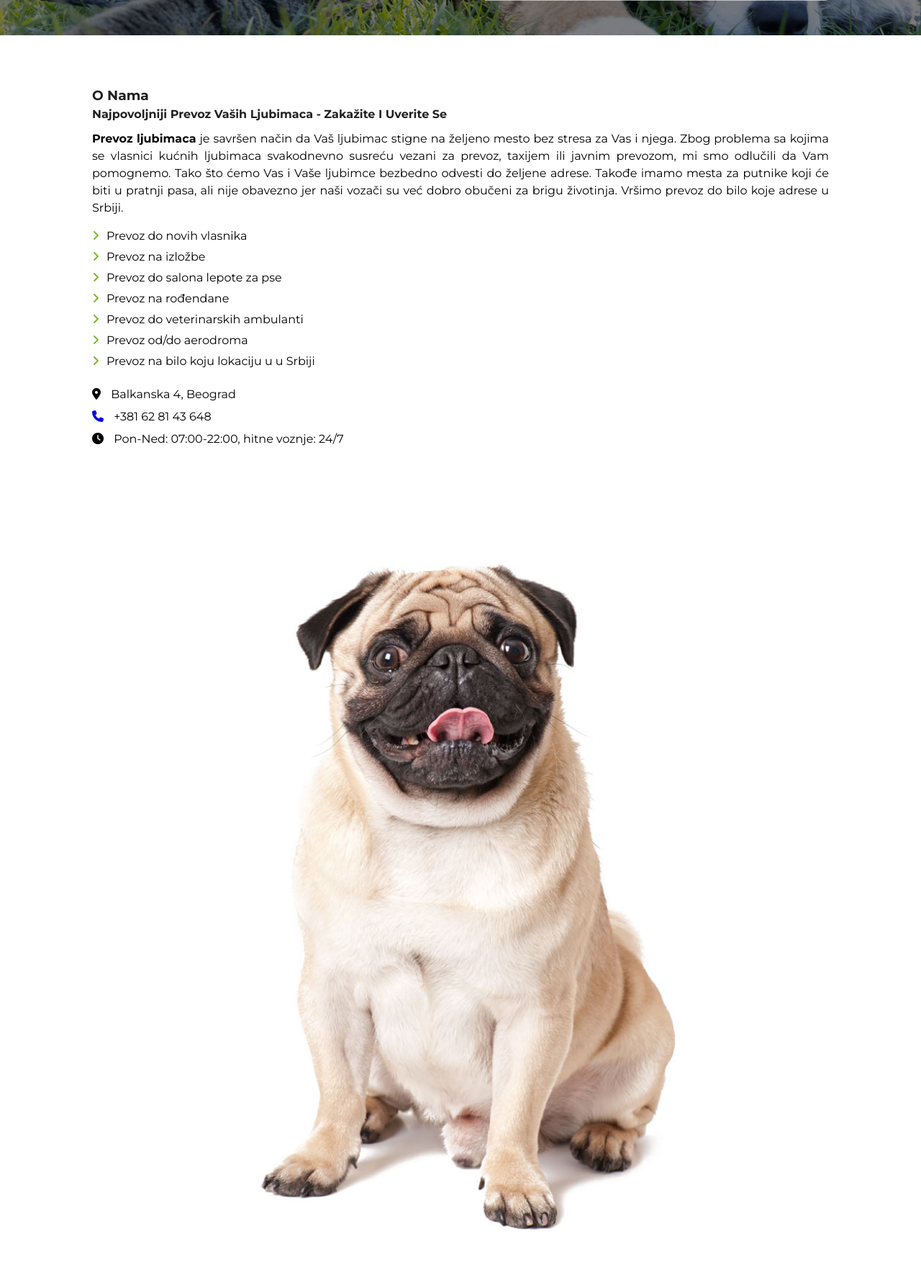
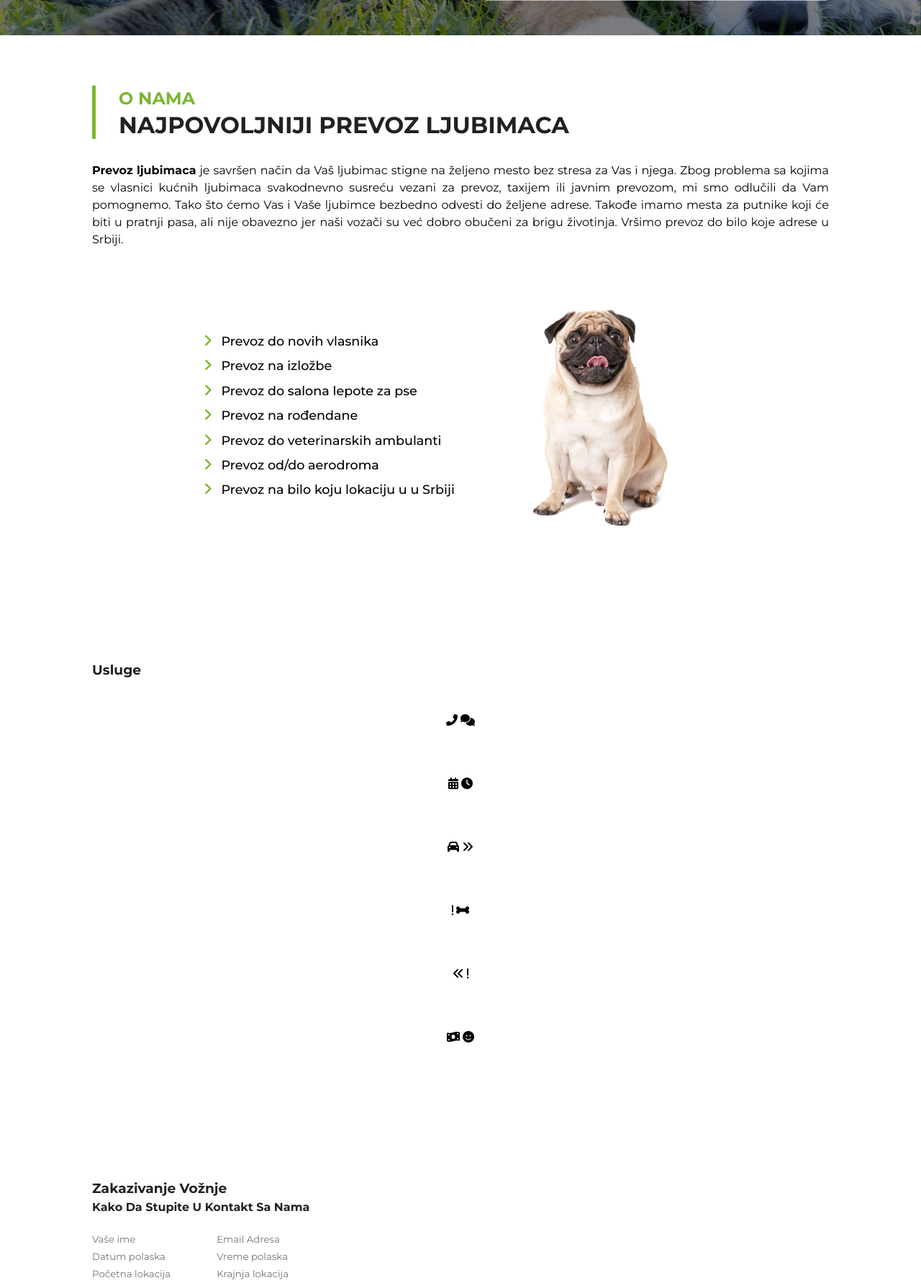
Before and after one commit to F-zivanovic/PetTaxi, a PHP site: page / in a window 1280 px wide. Shown: the part 691-2473 px from the top of the page at 72% size. Run offline with PHP 8.4, Linux system fonts and the light colour scheme.

Commit message:
Update ABOUT section

```diff
--- a/assets/css/style.css
+++ b/assets/css/style.css
@@ -393,6 +393,33 @@
   }
 }
 
+.section__header {
+  border-left: 5px solid #7ab730;
+  margin-bottom: 2rem;
+  padding-left: 2rem;
+}
+.section__header .section__title {
+  color: #7ab730;
+  text-transform: uppercase;
+  font-size: 1.5rem;
+}
+@media (max-width: 576px) {
+  .section__header .section__title {
+    font-size: 1rem;
+  }
+}
+.section__header .section__desc {
+  font-weight: 700;
+  line-height: 1.2;
+  text-transform: uppercase;
+  font-size: 2rem;
+}
+@media (max-width: 576px) {
+  .section__header .section__desc {
+    font-size: 1.3rem;
+  }
+}
+
 .topnav {
   padding: 0;
   border-bottom: 3px solid #F3F3F3;
@@ -700,7 +727,6 @@
 }
 @media (max-width: 576px) {
   .header__wrapper .header__item:nth-child(2) .header__form .form__group input {
-    padding: 0.5rem;
     font-size: 0.8rem;
   }
 }
@@ -719,6 +745,34 @@
   cursor: pointer;
 }
 
+.about__descripiton {
+  text-align: justify;
+  margin-bottom: 2rem;
+}
+.about__wrapper {
+  display: flex;
+  justify-content: center;
+  align-items: center;
+  flex-direction: row;
+  flex-wrap: wrap;
+  gap: 2rem;
+}
+.about__wrapper .about__list__item {
+  font-weight: 500;
+  font-size: 1.1rem;
+}
+.about__wrapper .about__list__item:not(:last-child) {
+  margin-bottom: 0.5rem;
+}
+.about__wrapper .about__list__item i {
+  color: #7ab730;
+  margin-right: 0.5rem;
+  font-size: 1.2rem;
+}
+.about__wrapper .about__img img {
+  height: 400px;
+}
+
 /*-----------------------------------------
 PARTIALS
 ------------------------------------------*/
--- a/assets/scss/partials/_about.scss
+++ b/assets/scss/partials/_about.scss
@@ -2,59 +2,36 @@
 
 .about {
 
-    &-content {
-        @include flex(center, space-around, row, wrap);
+    &__descripiton {
+        text-align: justify;
+        margin-bottom: 2rem;
+    }
 
-        article {
+    &__wrapper {
+        @include flex(center, center, row, wrap, 2rem);
 
-            ul {
-                li {
+        .about__list {
+
+            &__item {
+                font-weight: 500;
+                font-size: 1.1rem;
+
+                &:not(:last-child) {
+                    margin-bottom: 0.5rem;
+                }
+
+                i {
+                    color: $primaryColor;
+                    margin-right: 0.5rem;
                     font-size: 1.2rem;
-
-                    @include breakpoint(sm) {
-                        font-size: 0.8rem;
-                    }
                 }
             }
+        }
 
-
-            &:first-child {
-                @include flex(center, center, column);
-
-                @include breakpoint(lg) {
-                    margin-top: 25px;
-                }
-            }
-
-
-            .about-icons {
-
-                i {
-                    @include icons;
-                }
-
-                span {
-                    font-size: 1rem;
-
-                    @include breakpoint(sm) {
-                        font-size: 0.8rem;
-                    }
-                }
-            }
-
+        .about__img {
 
             img {
-                height: 600px;
-                object-fit: cover;
-                resize: both;
-
-                @include breakpoint(sm) {
-                    height: 400px;
-                }
-
-                @include breakpoint(xs) {
-                    height: 350px;
-                }
+                height: 400px;
             }
         }
     }
--- a/assets/scss/partials/_global.scss
+++ b/assets/scss/partials/_global.scss
@@ -57,3 +57,30 @@
         margin: 0px auto;
     }
 }
+
+.section__header {
+    border-left: 5px solid $primaryColor;
+    margin-bottom: 2rem;
+    padding-left: 2rem;
+
+    .section__title {
+        color: $primaryColor;
+        text-transform: uppercase;
+        font-size: 1.5rem;
+
+        @include breakpoint(sm) {
+            font-size: 1rem;
+        }
+    }
+
+    .section__desc {
+        font-weight: 700;
+        line-height: 1.2;
+        text-transform: uppercase;
+        font-size: 2rem;
+
+        @include breakpoint(sm) {
+            font-size: 1.3rem;
+        }
+    }
+}
--- a/assets/scss/partials/_header.scss
+++ b/assets/scss/partials/_header.scss
@@ -92,7 +92,7 @@
                             color: black;
 
                             @include breakpoint(sm) {
-                                padding: 0.5rem;
+                                // padding: 0.5rem;
                                 font-size: 0.8rem;
                             }
                         }
--- a/assets/scss/style.scss
+++ b/assets/scss/style.scss
@@ -5,6 +5,6 @@
 @use 'partials/topnav';
 @use 'partials/nav';
 @use 'partials/header';
-// @use 'partials/about';
+@use 'partials/about';
 // @use 'partials/services';
 // @use 'partials/subscription';
--- a/index.html
+++ b/index.html
@@ -133,48 +133,59 @@
 
     <!-- About section -->
     <section class="about container" id="about">
-        <h3 class="section-tittle" data-aos="fade-up">O nama</h3>
-        <h4 class="section-subtittle" data-aos="fade-up">Najpovoljniji prevoz Vaših ljubimaca - Zakažite i uverite se
-        </h4>
-        <p class="mt-2 text-justify" data-aos="fade-up"><strong>Prevoz ljubimaca</strong> je savršen način da Vaš
-            ljubimac stigne na
-            željeno mesto bez
-            stresa za Vas i njega. Zbog problema sa kojima se vlasnici kućnih ljubimaca svakodnevno susreću vezani za
-            prevoz, taxijem ili javnim prevozom, mi smo odlučili da Vam pomognemo. Tako što ćemo Vas i Vaše ljubimce
-            bezbedno odvesti do željene adrese. Takođe imamo mesta za putnike koji će biti u pratnji pasa, ali nije
-            obavezno jer naši vozači su već dobro obučeni za brigu životinja. Vršimo prevoz do bilo koje adrese u
-            Srbiji.
+
+        <header class="section__header">
+            <h5 class="section__title">o nama</h5>
+            <h3 class="section__desc">Najpovoljniji prevoz ljubimaca</h3>
+        </header>
+
+        <p class="about__descripiton">
+            <strong>Prevoz ljubimaca</strong> je savršen način da Vaš ljubimac stigne na željeno mesto bez stresa za Vas
+            i njega. Zbog
+            problema sa
+            kojima se vlasnici kućnih ljubimaca svakodnevno susreću vezani za prevoz, taxijem ili javnim prevozom, mi
+            smo odlučili
+            da Vam pomognemo. Tako što ćemo Vas i Vaše ljubimce bezbedno odvesti do željene adrese. Takođe imamo mesta
+            za putnike
+            koji će biti u pratnji pasa, ali nije obavezno jer naši vozači su već dobro obučeni za brigu životinja.
+            Vršimo prevoz do
+            bilo koje adrese u Srbiji.
         </p>
 
-        <div class="about-content mt-3">
-            <article data-aos="fade-up">
-                <ul class="mt-3">
-                    <li><i class="fas fa-angle-right mr-2 text-primary"></i>Prevoz do novih vlasnika </li>
-                    <li class="pt-1"><i class="fas fa-angle-right mr-2 text-primary"></i>Prevoz na izložbe</li>
-                    <li class="pt-1"><i class="fas fa-angle-right mr-2 text-primary"></i>Prevoz do salona lepote za pse
-                    </li>
-                    <li class="pt-1"><i class="fas fa-angle-right mr-2 text-primary"></i>Prevoz na rođendane</li>
-
-                    <li class="pt-1"><i class="fas fa-angle-right mr-2 text-primary"></i>Prevoz do veterinarskih
-                        ambulanti</li>
-                    <li class="pt-1"><i class="fas fa-angle-right mr-2 text-primary"></i>Prevoz od/do aerodroma</li>
-
-                    <li class="pt-1"><i class="fas fa-angle-right mr-2 text-primary"></i>Prevoz na bilo koju lokaciju u
-                        u Srbiji</li>
-                </ul>
-                <div class="about-icons mt-3">
-                    <i class="fas fa-map-marker-alt mr-2 mt-2"></i>
-                    <span>Balkanska 4, Beograd</span><br>
-                    <a href="tel:+381628143648 "><i class="fas fa-phone mr-2 mt-2"></i></a>
-                    <span>+381 62 81 43 648</span><br>
-                    <i class="fas fa-clock mr-2 mt-2"></i>
-                    <span>Pon-Ned: 07:00-22:00, hitne voznje: 24/7</span>
-                </div>
-            </article>
-
-            <article data-aos="fade-up">
-                <img src="assets/img/about-img.jpg" alt="about-img">
-            </article>
+        <div class="about__wrapper">
+            <ul class="about__list">
+                <li class="about__list__item">
+                    <i class="fas fa-angle-right"></i>
+                    Prevoz do novih vlasnika
+                </li>
+                <li class="about__list__item">
+                    <i class="fas fa-angle-right"></i>
+                    Prevoz na izložbe
+                </li>
+                <li class="about__list__item">
+                    <i class="fas fa-angle-right"></i>
+                    Prevoz do salona lepote za pse
+                </li>
+                <li class="about__list__item">
+                    <i class="fas fa-angle-right"></i>
+                    Prevoz na rođendane
+                </li>
+                <li class="about__list__item">
+                    <i class="fas fa-angle-right"></i>
+                    Prevoz do veterinarskih ambulanti
+                </li>
+                <li class="about__list__item">
+                    <i class="fas fa-angle-right"></i>
+                    Prevoz od/do aerodroma
+                </li>
+                <li class="about__list__item">
+                    <i class="fas fa-angle-right"></i>
+                    Prevoz na bilo koju lokaciju u u Srbiji
+                </li>
+            </ul>
+            <div class="about__img">
+                <img src="assets/img/about-img.jpg" alt="about img">
+            </div>
         </div>
     </section>
     <!-- End about section -->
```
